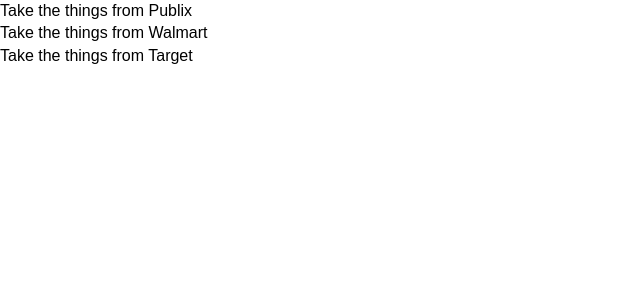
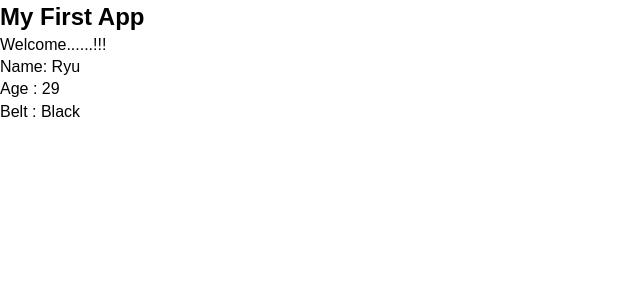
Before and after one commit to Shashank022/reactapp, a React (Create React App) app: page / in a window 1280 px wide. Shown: the top 300 px of the page, without its empty margins (0-640 px from the left). Built offline with nearby package versions, Linux system fonts and the light colour scheme; the HTML template or start-up script is replaced by a standard one.

Commit message:
Added new changes

```diff
--- a/src/App.js
+++ b/src/App.js
@@ -1,32 +1,14 @@
 import React from 'react';
-import Todos from './components/Todos';
+import Ninjas from './Ninjas';
 import './App.css';
 
 class App extends React.Component {
-state = {
-  todos:[
-    {
-      id:1,
-      title:'Take the things from Publix',
-      completed:false
-    },
-    {
-      id:2,
-      title:'Take the things from Walmart',
-      completed:false
-    },
-    {
-      id:3,
-      title:'Take the things from Target',
-      completed:false
-    },
-  ]
-}
-
   render() {
     return (
       <div className="App">
-        <Todos todos={this.state.todos}></Todos>
+      <h2>My First App </h2>
+      <p>Welcome......!!!</p>
+      <Ninjas/>
       </div>
     );
   }
--- /dev/null
+++ b/src/Ninjas.js
@@ -0,0 +1,16 @@
+import React from 'react';
+import './App.css';
+
+class Ninjas extends React.Component {
+  render() {
+    return (
+      <div className="ninja">
+      <div>Name: Ryu </div>
+      <div>Age : 29</div>
+      <div>Belt : Black</div>
+      </div>
+    );
+  }
+}
+
+export default Ninjas;
--- a/src/components/TodoItem.js
+++ /dev/null
@@ -1,14 +0,0 @@
-import React from 'react';
-
-class TodoItem extends React.Component {
-
-  render() {
-    return(
-        <div>
-            <p>{this.props.todo.title}</p>
-        </div>
-    )
-  }
-}
-
-export default TodoItem;
--- a/src/components/Todos.js
+++ /dev/null
@@ -1,13 +0,0 @@
-import React from 'react';
-import TodoItem from './TodoItem';
-
-class Todos extends React.Component {
-
-  render() {
-    return this.props.todos.map((todo) => (
-   <TodoItem todo={todo}></TodoItem>
-    ));
-  }
-}
-
-export default Todos;
```
